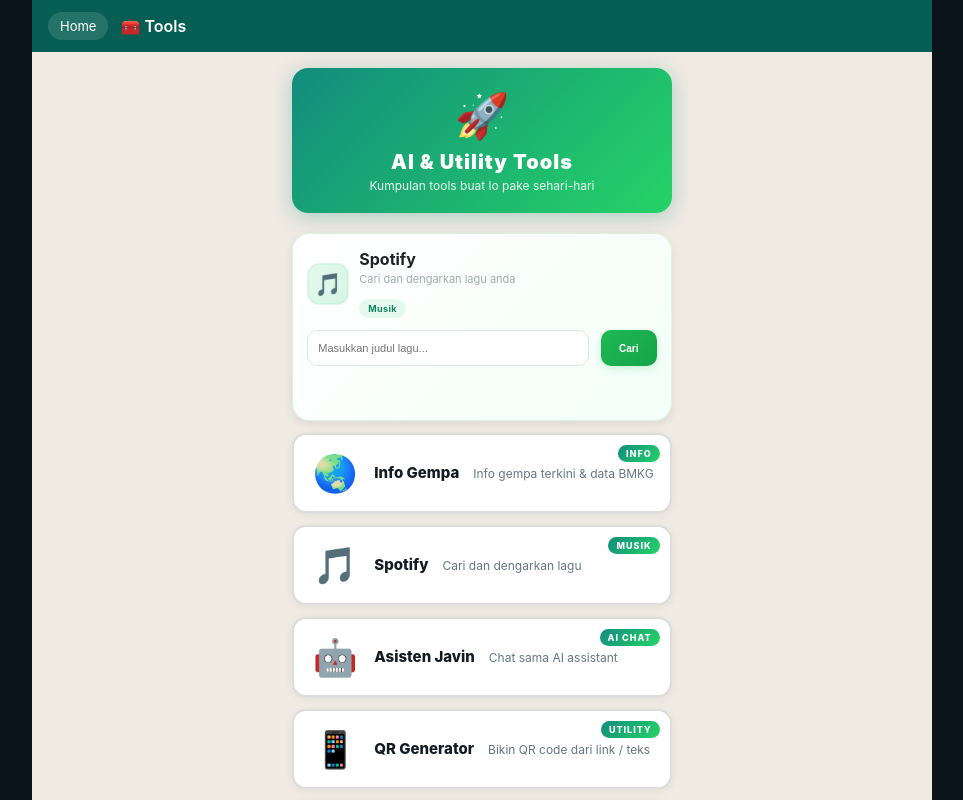
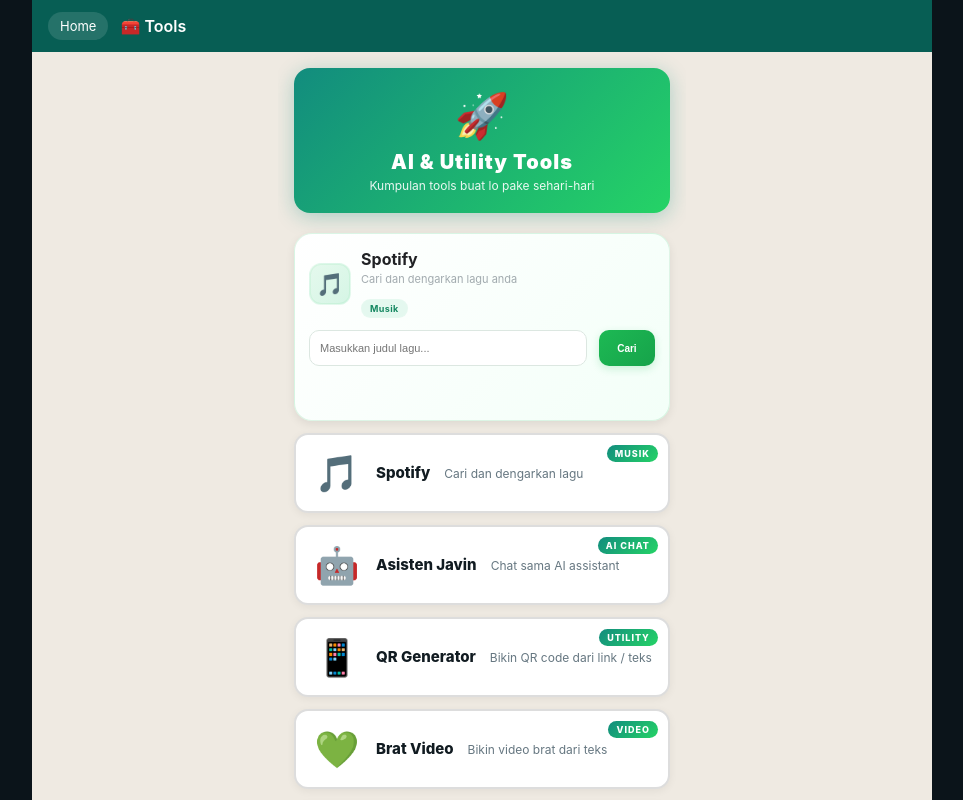
Before and after one commit to adityaariwicaksono259-afk/JAVIN-SEMOK, a website: page public/tools.html in a window 1280 px wide. Shown: the whole page, without its empty margins (158-1121 px from the left). Drawn offline with nearby package versions, Linux system fonts and the light colour scheme.

Commit message:
fix: move earthquake info to info page

```diff
--- a/public/tools.html
+++ b/public/tools.html
@@ -18,7 +18,6 @@
       <div class="tools-hero-title">AI & Utility Tools</div>
       <div class="tools-hero-sub">Kumpulan tools buat lo pake sehari-hari</div>
     </div>
-
 
 <div class="javin-spotify-box" id="javinSpotifyBox">
   <div class="javin-spotify-heading">
@@ -341,12 +340,7 @@
 </script>
 
 <div class="tools-grid">
-      <a href="/info" class="tool-card">
-        <div class="tool-icon">🌏</div>
-        <div class="tool-name">Info Gempa</div>
-        <div class="tool-desc">Info gempa terkini & data BMKG</div>
-        <div class="tool-badge">INFO</div>
-      </a>
+
       <a href="#javinSpotifyBox" class="tool-card" onclick="document.getElementById('javinSpotifyBox')?.scrollIntoView({behavior:'smooth',block:'start'}); return false;">
         <div class="tool-icon">🎵</div>
         <div class="tool-name">Spotify</div>
```
